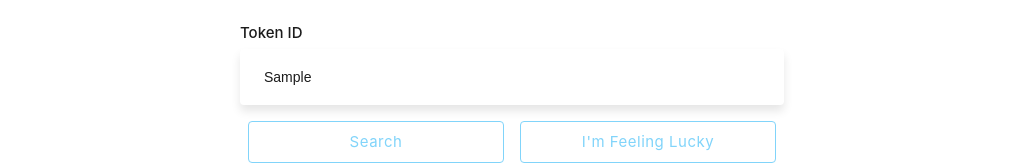
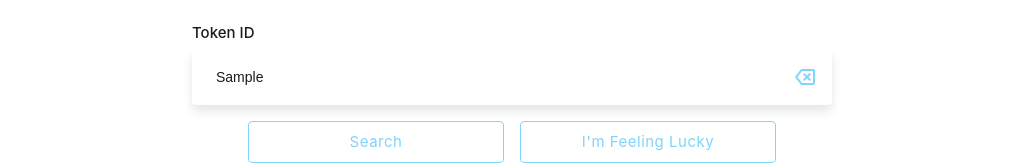
Before and after one commit to frankdavidcorona/thedoggies, a Vue app: page / in a window 1280 px wide. Both pictures are taken after typing "Sample" into the empty fields and a click on the button "Search". Shown: the part 137-302 px from the top of the page, without its empty margins (128-1151 px from the left). Built offline with nearby package versions, Linux system fonts and the light colour scheme.

Commit message:
styles: add clear button to search component

```diff
--- a/src/components/DoggiesSearchForm.vue
+++ b/src/components/DoggiesSearchForm.vue
@@ -27,6 +27,9 @@ export default {
           v-model="doggieToken"
           placeholder="Enter Doggie Token ID"
         />
+        <span v-if="doggieToken" class="material-symbols-outlined clear">
+          backspace
+        </span>
       </form>
       <div class="container__buttons">
         <!-- Search doggies -->
@@ -72,6 +75,7 @@ h3 {
     flex-direction: row;
     align-items: center;
     justify-content: center;
+    margin: 0 3rem;
   }
 }
 
@@ -89,7 +93,6 @@ h3 {
   cursor: pointer;
 
   &__primary {
-    color: $button-text-color;
     border-radius: 4px;
     padding: 8px 24px;
     margin: 0 0.5rem;
@@ -122,4 +125,19 @@ h3 {
     margin: 0 0 1rem 0;
   }
 }
+
+.clear {
+  position: relative;
+  float: right;
+  border: 0;
+  height: 40px;
+  right: 7px;
+  bottom: 64px;
+  color: $button-bg-color;
+  padding: 8px;
+
+  &:hover {
+    cursor: pointer;
+  }
+}
 </style>
```
